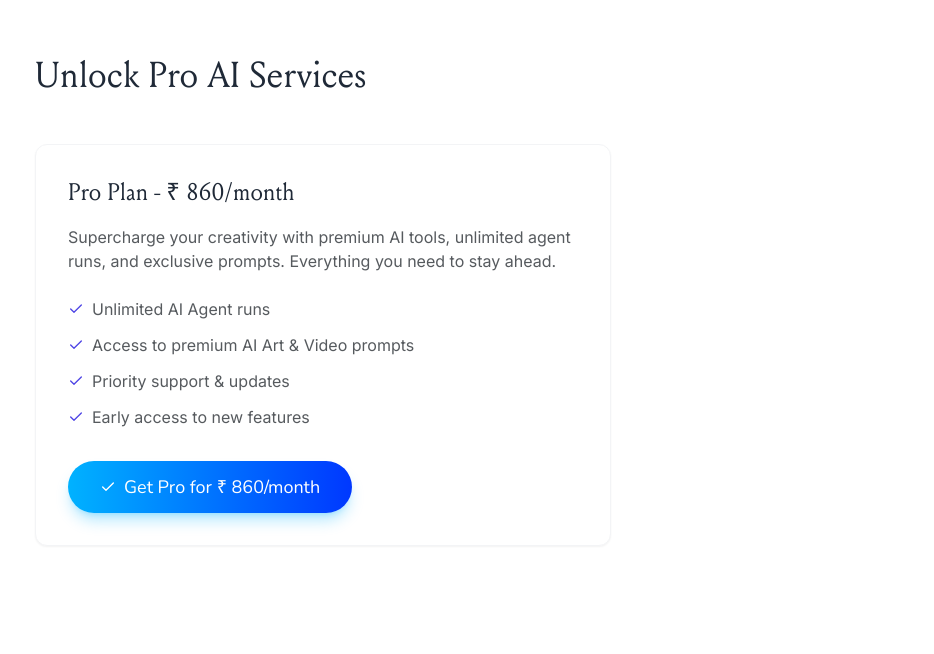
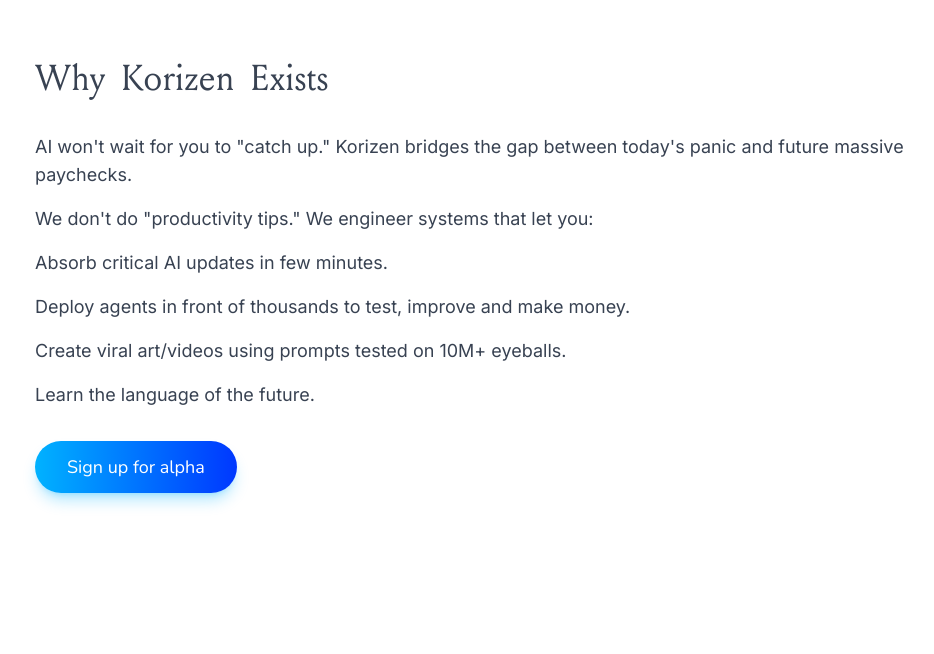
Before and after one commit to realaashishly/test-clone, a Next.js app: page / in a window 1280 px wide. Shown: the part 2386-3040 px from the top of the page, without its empty margins (125-1059 px from the left). Built offline with nearby package versions, Linux system fonts and the light colour scheme.

Commit message:
removed pricing section

```diff
--- a/src/app/page.tsx
+++ b/src/app/page.tsx
@@ -208,7 +208,7 @@
             </section>
 
             {/* Pricing Section */}
-            <section className='w-full py-20 px-6 md:px-10 bg-white'>
+            {/* <section className='w-full py-20 px-6 md:px-10 bg-white'>
                 <div className='container mx-auto max-w-5xl'>
                     <FadeInUp>
                         <h2 className='text-3xl md:text-4xl font-louize mb-12 text-left text-gray-800'>
@@ -271,7 +271,7 @@
                         </div>
                     </FadeInUp>
                 </div>
-            </section>
+            </section> */}
 
             {/* Closing CTA */}
             <section className='w-full py-20 px-6 md:px-10 relative bg-white'>
```
